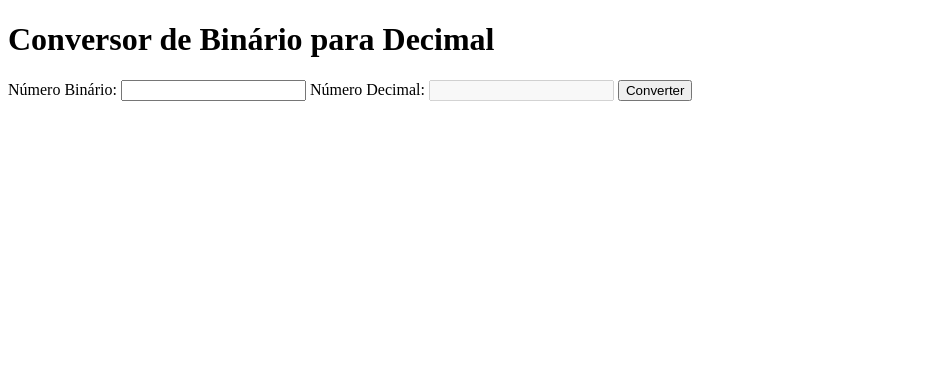
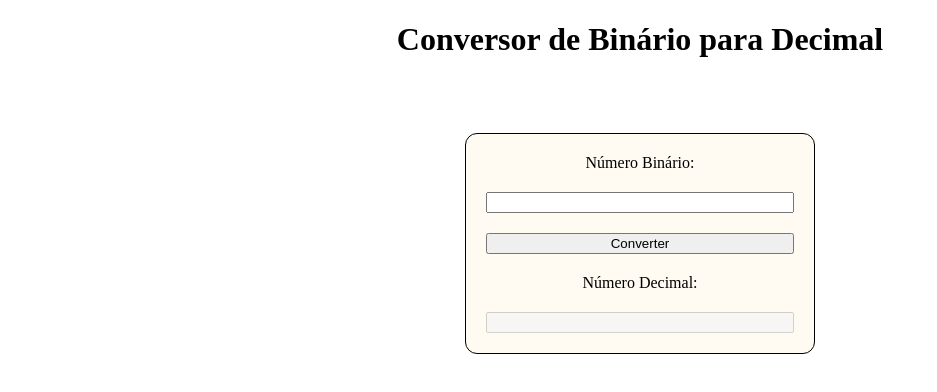
Before and after one commit to izumi-san/01-Bin2Dec, a website: page index.html in a window 1280 px wide. Shown: the whole page, without its empty margins (0-937 px from the left). Drawn offline with Linux system fonts and the light colour scheme.

Commit message:
Created Style to page and added Jest.

```diff
--- a/index.html
+++ b/index.html
@@ -13,11 +13,13 @@
 	<header></header>
 	<main>
 		<h1>Conversor de Binário para Decimal</h1>
-		<label for="inputBin">Número Binário: </label>
-		<input type="number" id="inputBin" />
-		<label for="inputDec">Número Decimal: </label>
-		<input type="number" id="inputDec" disabled />
-		<button onclick="convertBinToDec()"> Converter </button>
+		<div class="input-section">
+			<label for="inputBin">Número Binário: </label>
+			<input type="number" id="inputBin" />
+			<button onclick="convertBinToDec()"> Converter </button>
+			<label for="inputDec">Número Decimal: </label>
+			<input type="number" id="inputDec" disabled />
+		</div>
 	</main>
 	<footer></footer>
 </body>
--- a/index.js
+++ b/index.js
@@ -5,11 +5,9 @@ function isBinary(str) {
 
 function getBinValue() {
 	const value = document.querySelector("#inputBin").value;
-
 	if(!isBinary(value)){
 		return alert('Insira um número Binário, pfvr!');
 	}
-
 	return value;
 }
 
@@ -20,7 +18,6 @@ function convertBinToDec() {
 	let sum = 0;
 	binValue.split('').reverse().forEach((e,index)=>{
 		sum += parseInt(e)*(2**index);
-		console.log(e, sum);
 	});
 
 	document.querySelector("#inputDec").value = sum;
--- /dev/null
+++ b/package.json
@@ -0,0 +1,5 @@
+{
+  "dependencies": {
+    "jest": "^29.6.4"
+  }
+}
--- a/style.css
+++ b/style.css
@@ -0,0 +1,15 @@
+main {
+	text-align: center;
+}
+
+.input-section {
+	max-width: 350px;
+  display: grid;
+  gap: 20px;
+  margin: 75px auto 0;
+  border: 1px solid;
+  border-radius: 12px;
+  padding: 20px;
+  box-sizing: border-box;
+  background-color: #fffaf2;
+}
```
Also changed, not shown: 2 other files.
